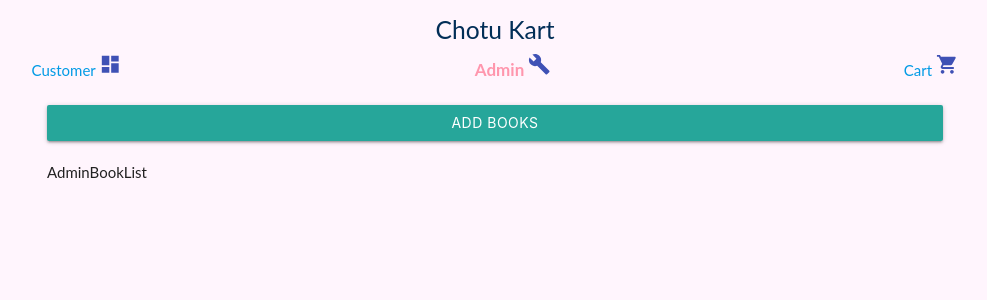
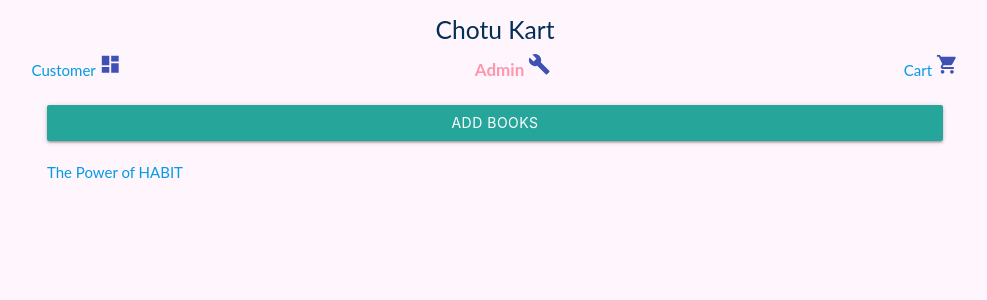
Before and after one commit to poornesh-pH/chotu-kart-react, a React (Create React App) app: page /admin in a window 1280 px wide. Shown: the top 300 px of the page, without its empty margins (145-1132 px from the left). Built offline with nearby package versions, Linux system fonts and the light colour scheme.

Commit message:
2 files modified

```diff
--- a/src/Components/Admin.js
+++ b/src/Components/Admin.js
@@ -2,8 +2,9 @@ import React from 'react';
 import { Link } from 'react-router-dom';
 import Search from './Search';
 import AdminBookList from './AdminBookList';
+import { connect } from 'react-redux';
 
-export default function Admin(props) {
+const Admin = props => {
   console.log(props, 'admin props');
   return (
     <div className="container">
@@ -16,7 +17,17 @@ export default function Admin(props) {
           </button>
         </Link>
       </div>
-      <AdminBookList />
+      {props.books.map(book => (
+        <AdminBookList key={book.id} book={book} />
+      ))}
     </div>
   );
-}
+};
+
+const mapStateToProps = state => {
+  return {
+    books: state.products
+  };
+};
+
+export default connect(mapStateToProps)(Admin);
--- a/src/Components/AdminBookList.js
+++ b/src/Components/AdminBookList.js
@@ -1,8 +1,9 @@
 import React from 'react';
+import {Link} from 'react-router-dom'
 
-const AdminBookList =()=>(
-<div>
-<p>AdminBookList</p>
-</div>
-)
+const AdminBookList = props => {
+  return <div>
+  <Link to={`/edit/${props.book.id}`}>{props.book.name}</Link>
+  </div>;
+};
 export default AdminBookList;
```
